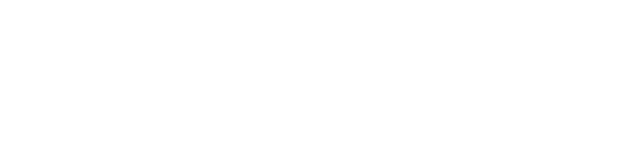
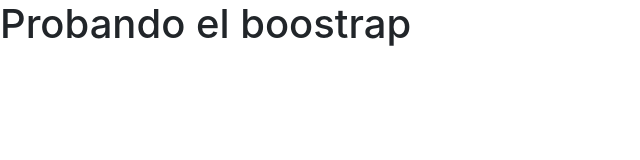
Before and after one commit to emilianoblancodev/coderjs, a plain HTML site: page index.html in a window 1280 px wide. Shown: the whole page, without its empty margins (0-640 px from the left). Drawn offline with nearby package versions, Linux system fonts and the light colour scheme.

Commit message:
agrego los enlaces de bootstrap

```diff
--- a/index.html
+++ b/index.html
@@ -5,8 +5,16 @@
     <meta http-equiv="X-UA-Compatible" content="IE=edge">
     <meta name="viewport" content="width=device-width, initial-scale=1.0">
     <title>Document</title>
+
+    <!-- Agregando la ruta para poder usar bootstrap -->
+    <link rel="stylesheet" href="node_modules/bootstrap/dist/css/bootstrap.min.css"/>
+
 </head>
 <body>
+    <h1>Probando el boostrap</h1>
 
+    <!-- Agregando javascript de bootstrap -->
+
+    <script type="text/javascript" src="node_modules/bootstrap/dist/js/bootstrap.min.js"></script>
 </body>
 </html>
```
